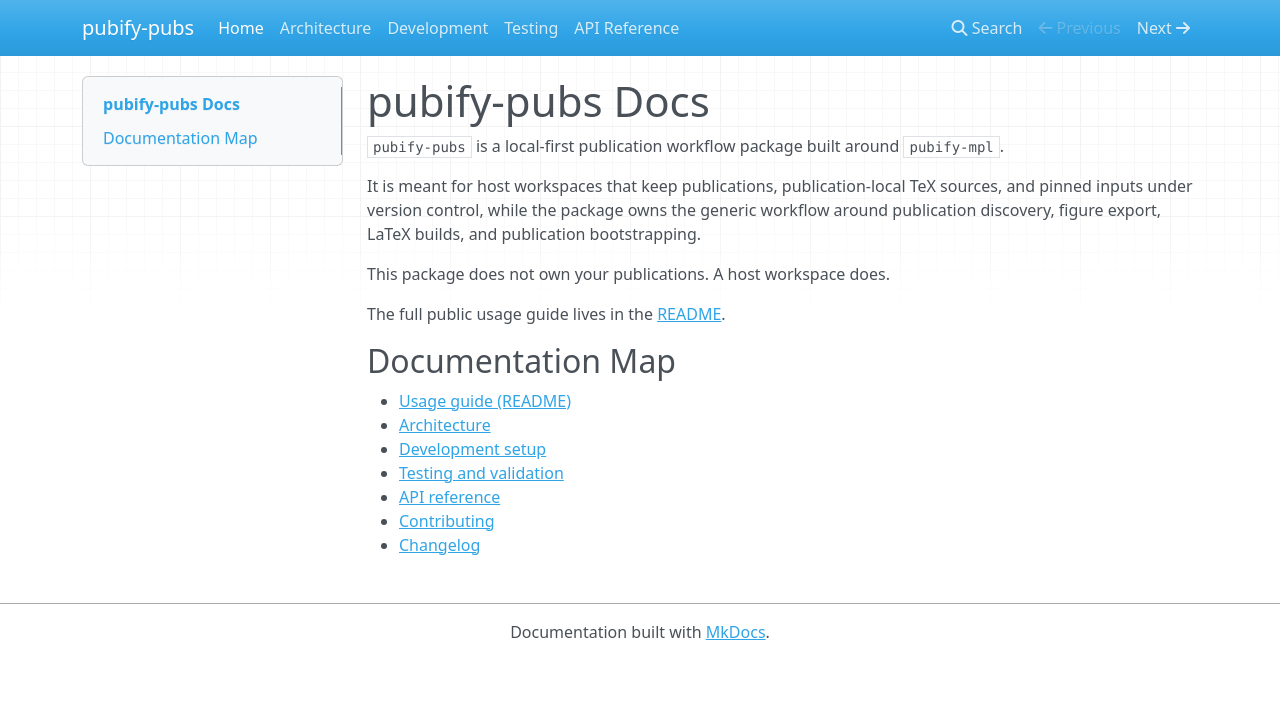
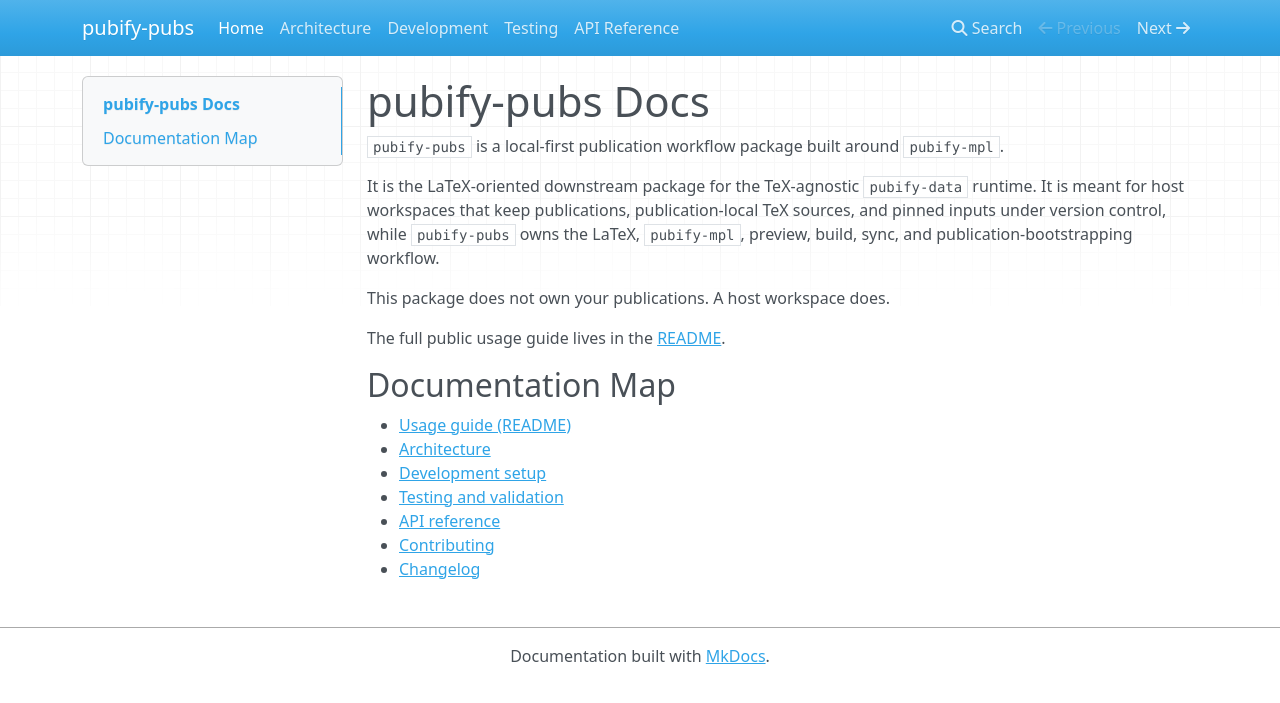
Before and after one commit to nvnunes/pubify-pubs, an MkDocs documentation site: the page built from docs/index.md, in a window 1280 px wide. Shown: the top 703 px of the page. Built offline with MkDocs 1.6.1, drawn with Linux system fonts in a browser that asks for light colours; nearby versions of some CDN libraries.

Commit message:
Document pubify-data split integration

```diff
--- a/docs/index.md
+++ b/docs/index.md
@@ -3,10 +3,11 @@
 `pubify-pubs` is a local-first publication workflow package built around
 `pubify-mpl`.
 
-It is meant for host workspaces that keep publications, publication-local TeX
-sources, and pinned inputs under version control, while the package owns the
-generic workflow around publication discovery, figure export, LaTeX builds, and
-publication bootstrapping.
+It is the LaTeX-oriented downstream package for the TeX-agnostic `pubify-data`
+runtime. It is meant for host workspaces that keep publications,
+publication-local TeX sources, and pinned inputs under version control, while
+`pubify-pubs` owns the LaTeX, `pubify-mpl`, preview, build, sync, and
+publication-bootstrapping workflow.
 
 This package does not own your publications. A host workspace does.
 
```
Also changed, not shown: README.md (+11 -3 lines), docs/api.md (+3 -1 lines), docs/architecture.md (+3 -2 lines), docs/pubify-data-split-plan.md (+4 -4 lines), site/api/index.html, site/architecture/index.html, site/index.html, site/pubify-data-split-plan/index.html, site/search/search_index.json.
